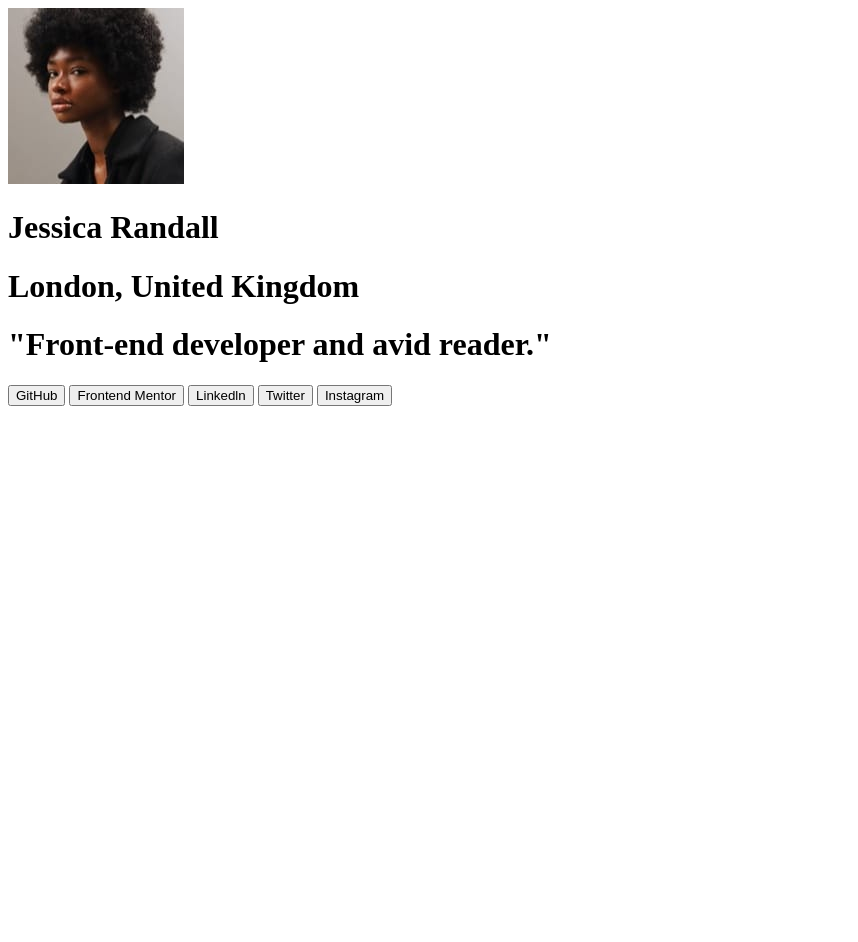
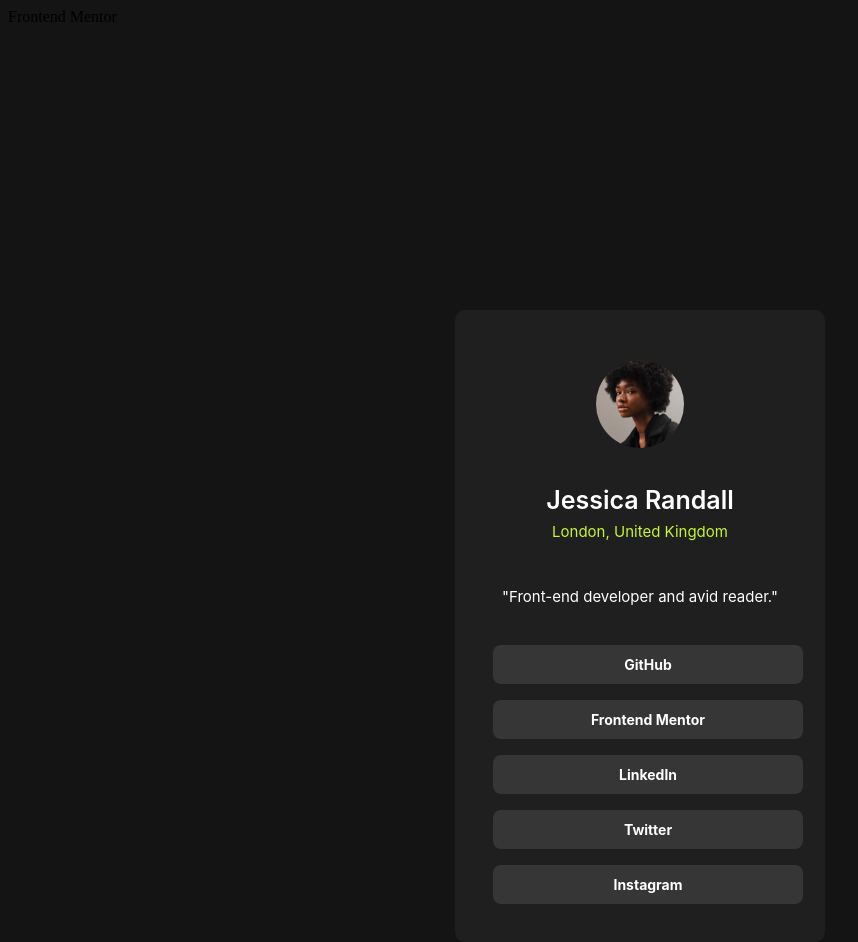
Before and after one commit to WaraChuquimia/social-links-profile, a plain HTML site: page index.html in a window 1280 px wide. Shown: the whole page, without its empty margins (0-858 px from the left). Before the commit the page ends 800 px from the top, so only its background shows below. Drawn offline with Linux system fonts and the light colour scheme; files that its build step writes are made by us from their sources.

Commit message:
estiloincial

```diff
--- /dev/null
+++ b/assets/style/stylemobile.css
@@ -0,0 +1,97 @@
+body{
+    background-color: var(--OffBlack);
+}
+:root{
+
+    --Green: hsl(75, 94%, 57%);
+    --White: hsl(0, 0%, 100%);
+    --Grey: hsl(0, 0%, 21%);
+    --DarkGrey: hsl(0, 0%, 12%);
+    --OffBlack: hsl(0, 0%, 8%);
+}
+.conteiner{
+    display:flex;
+    height: 150vh;
+    align-items:center;
+    justify-content: space-evenly;
+
+}
+
+.form{
+    display: flex;
+    align-items: center;
+    justify-content:center;
+    flex-direction: column;
+    background-color: var(--DarkGrey);
+    border-radius: 10px;
+    padding: 20px;
+    width: 180px;
+    height: fit-content;
+}
+
+button{
+    padding: 11px;
+    width: 100%;
+    margin: 8px;
+    border-radius: 8px;
+    background-color: var(--Grey);
+    border: none;
+    color: var(--White);
+    font-size:14px;
+    font-family: "inter",sans-serif;
+    font-weight: 700;
+}
+button:hover{
+    background: var(--Green);
+    color: black;
+}
+
+.imagen{
+    display:flex;
+    padding:10px
+}
+
+.imagen img{
+    width: 45%;
+    margin:auto;
+    border-radius: 50%;
+}
+
+.nombre{
+    width: 100%;
+    font-family:"inter",sans-serif;
+    color:var(--White);
+    text-align:center;
+    font-size: 25px;
+    font-weight:600;
+    height: 10px;
+
+}
+
+
+.lugar{
+    font-family: "inter",sans-serif;
+    color:var(--Green);
+    text-align: center;
+    font-size: 15px;
+    font-weight: 400;
+    width:100%;
+    height: 45px;
+}
+.descrip{
+    width: 100%;
+    font-family: "inter",sans-serif;
+    color:var(--White);
+    text-align:center;
+    font-size: 15px;
+    font-weight: 400;
+    height: 40px;
+}
+
+.form{
+    padding: 30px;
+    width:310px;
+}
+.button:active{
+    background: linear-gradient(to bottom, var(--Green),rgb(0,255,0));
+}
--- a/index.html
+++ b/index.html
@@ -4,6 +4,7 @@
   <meta charset="UTF-8">
   <meta name="viewport">
   <link rel="icon" type="image/png" sizes="32x32" href="./assets/images/favicon-32x32.png">
+  <link rel="stylesheet" href="./stylemobile.css"
   <title>Frontend Mentor</title>
 </head>
 <body>
```
